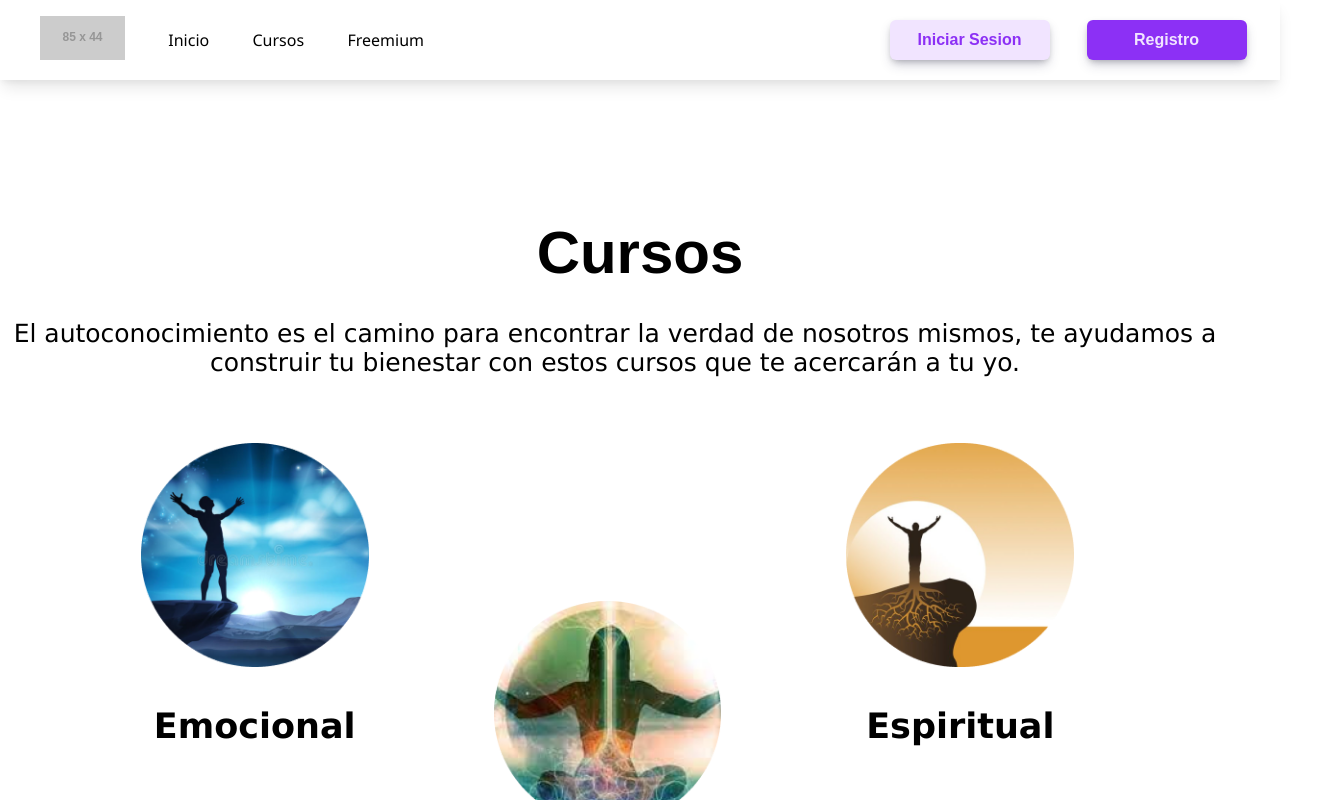
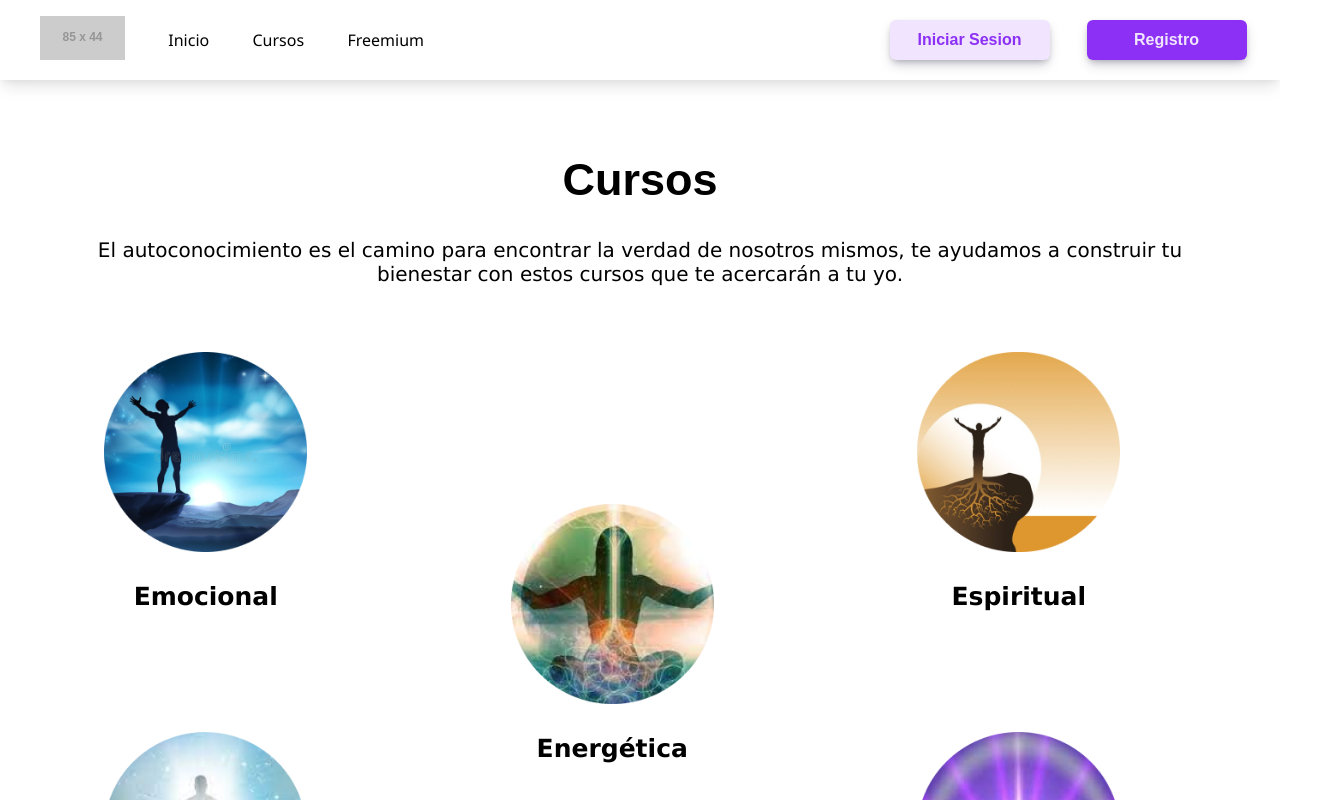
Before and after one commit to FelipeArredond/nodoFinalProject, an Angular app: page /courses in a window 1280 px wide. Shown: the top 800 px of the page, 1343 px wide, since content can reach past the window. Built offline with nearby package versions, Linux system fonts and the light colour scheme.

Commit message:
Courses layout fixed

```diff
--- a/src/app/app.module.ts
+++ b/src/app/app.module.ts
@@ -10,6 +10,7 @@ import { LoginComponent } from './login/login.component';
 import { SignupComponent } from './signup/signup.component';
 import { HomepageComponent } from './homepage/homepage.component';
 import { CoursesComponent } from './courses/courses.component';
+import { CourseitemComponent } from './courseitem/courseitem.component';
 
 @NgModule({
   declarations: [
@@ -20,7 +21,8 @@ import { CoursesComponent } from './courses/courses.component';
     LoginComponent,
     SignupComponent,
     HomepageComponent,
-    CoursesComponent
+    CoursesComponent,
+    CourseitemComponent
   ],
   imports: [
     BrowserModule,
--- /dev/null
+++ b/src/app/courseitem/courseitem.component.html
@@ -0,0 +1 @@
+<p>courseitem works!</p>
--- a/src/app/courses/courses.component.css
+++ b/src/app/courses/courses.component.css
@@ -1,7 +1,9 @@
+*{
+    font-family: 'Segoe UI', Tahoma, Geneva, Verdana, sans-serif;
+}
+
 .cursos {
     text-align: center;
-    padding: 4rem;
-    margin-right: auto;
 
 }
 
@@ -9,16 +11,16 @@
     margin-top: 10px;
     margin-bottom: 2rem;
     color: black;
-    font-size: 60px;
+    font-size: 45px;
     font-family: 'Oswald', sans-serif;
 
 }
 
 .cursos__descripcion {
     font-weight: 100;
-    font-size: 25px;
+    font-size: 20px;
     color: black;
-    margin-right: 50px;
+    /* margin-right: 50px; */
     margin-bottom: 50px;
     font-family: Verdana, Geneva, Tahoma, sans-serif;
 }
@@ -27,14 +29,14 @@
     display: grid;
     grid-template-columns: repeat(8, 1fr);
     grid-template-rows: repeat(8, 5vw);
-    grid-gap: 15px;
-    margin-left: 100px;
-    margin-right: 150px;
+    grid-gap: 12px;
+    /* margin-left: 100px;
+    margin-right: 150px; */
 }
 
 #text {
     color: black;
-    font-size: 35px;
+    font-size: 25px;
     text-align: center;
     font-family: Verdana, Geneva, Tahoma, sans-serif;
     font-weight: bold;
@@ -49,7 +51,7 @@ a:link {
 }
 
 .gallery__img {
-    height: 700%;
+    height: 200px;
     object-fit: cover;
 }
 
@@ -93,7 +95,6 @@ a:link {
     grid-template-columns: repeat(auto-fill,9em);
 }
 
-
 /*ResponsiveMobile*/
 @media(max-width:768px) {
     .cursos {
```
Also changed, not shown: src/app/courseitem/courseitem.component.ts (added, +10 -0 lines), src/app/courseitem/courseitem.component.css (added), 1 other file (tests, documents, lock files or other folders).
